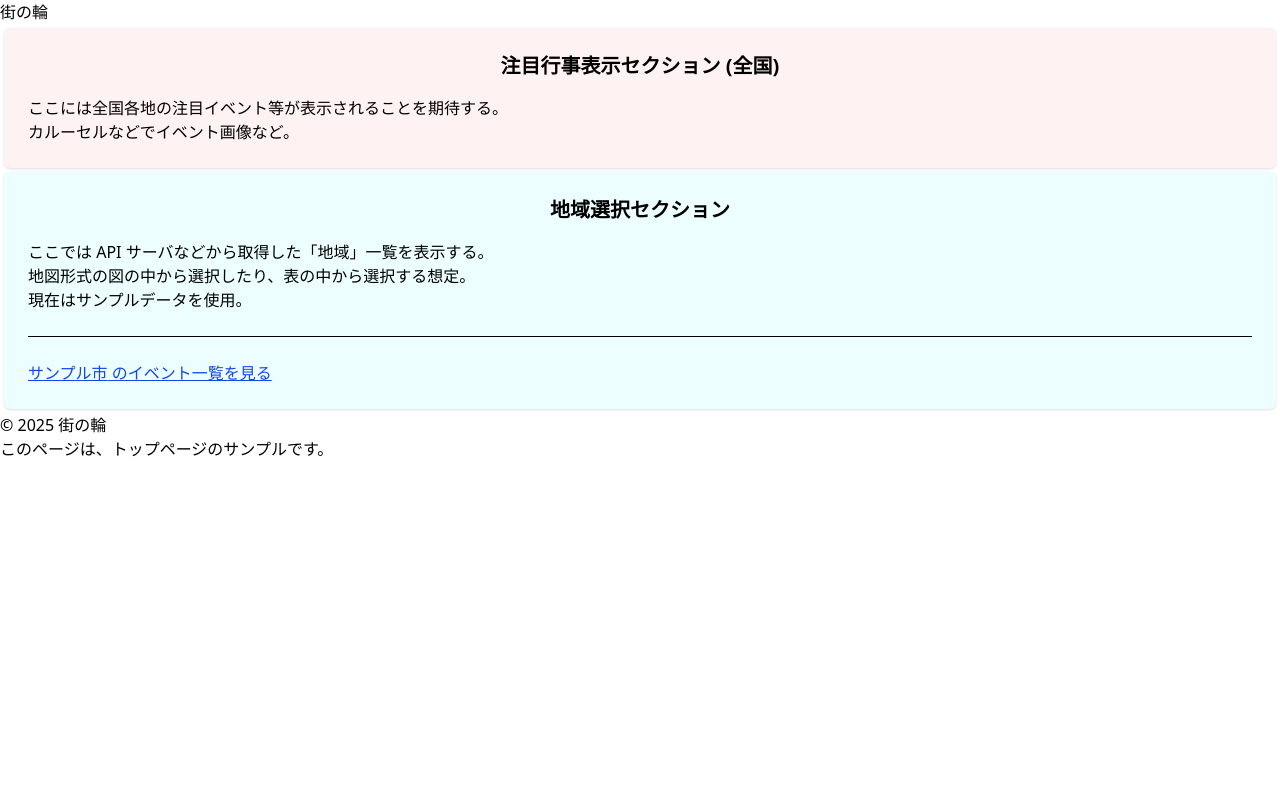
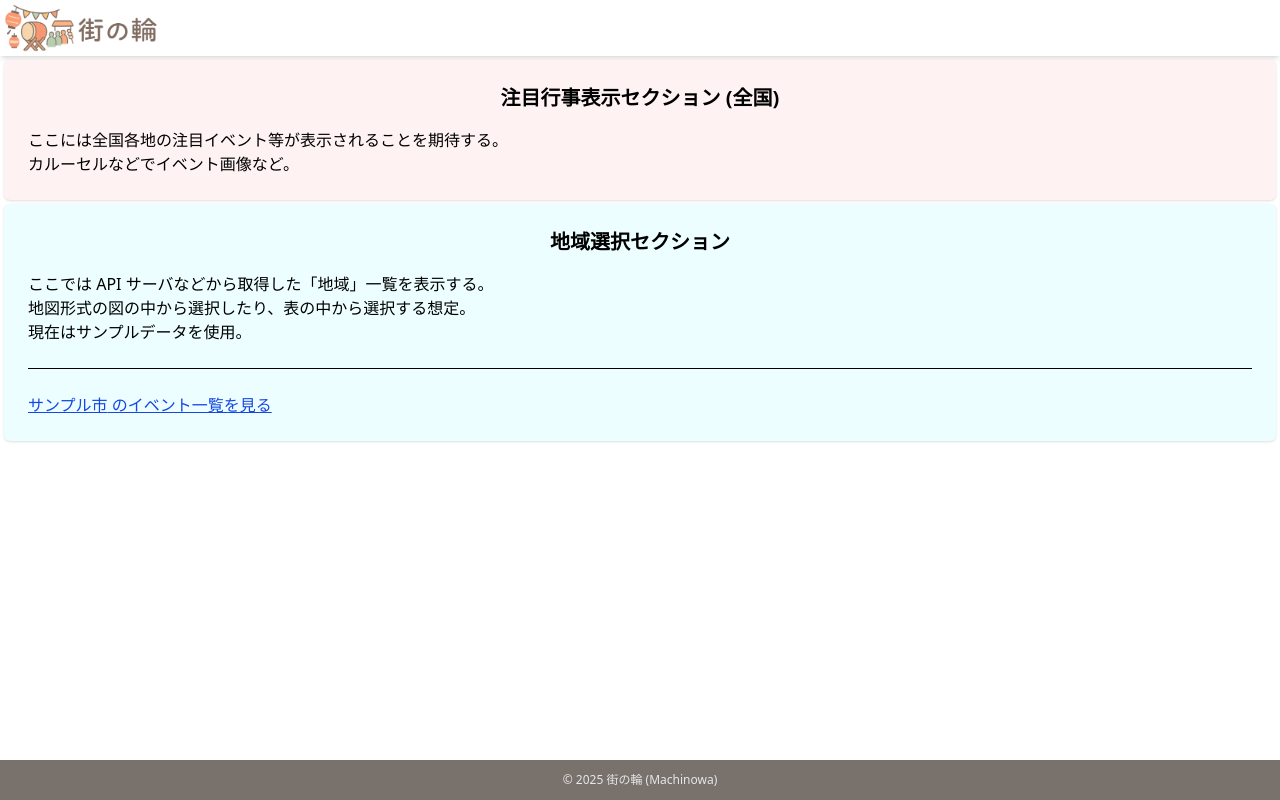
Before and after one commit to S-Del/machinowa, a React (Vite) app: page / in a window 1280 px wide. Built offline with nearby package versions, Linux system fonts and the light colour scheme.

Commit message:
[add] Header & Footer

```diff
--- /dev/null
+++ b/src/components/layout/Footer.tsx
@@ -0,0 +1,12 @@
+import React from 'react';
+
+export const Footer: React.FC = () => {
+  return (
+    <footer className="bg-stone-500 text-gray-200 p-3 mt-auto text-center text-xs">
+      {/* mt-auto は親がflex flex-col min-h-screenの場合にフッターを下部に押しやる */}
+      <a href="https://gitlab.com/S-Del" target="_blank" rel="noopener noreferrer">
+        <p>&copy; {new Date().getFullYear()} 街の輪 (Machinowa)</p>
+      </a>
+    </footer>
+  );
+};
--- /dev/null
+++ b/src/components/layout/Header.tsx
@@ -0,0 +1,14 @@
+import React from "react";
+import { Link } from "react-router-dom";
+import logo from "../../assets/logo/logo.png";
+
+
+export const Header: React.FC = () => {
+  return (
+    <header className="flex items-center justify-between p-1 shadow-md">
+      <Link to="/">
+        <img src={logo} className="max-h-[3rem]" alt="街の輪のロゴ画像" />
+      </Link>
+    </header>
+  );
+};
--- a/src/pages/RegionSelectorTopPage.tsx
+++ b/src/pages/RegionSelectorTopPage.tsx
@@ -1,12 +1,12 @@
 import React from "react";
 import { RegionSelectorSection } from "../components/RegionSelectorSection";
+import { Header } from "../components/layout/Header";
+import { Footer } from "../components/layout/Footer";
 
 const RegionSelectorTopPage: React.FC = () => {
   return (
-    <div>
-      <header>
-        <h1>街の輪</h1>
-      </header>
+    <div className="flex flex-col min-h-screen">
+      <Header />
 
       <main>
         <section className="m-1 p-6 bg-red-50 rounded-md shadow-sm">
@@ -18,10 +18,7 @@ const RegionSelectorTopPage: React.FC = () => {
         <RegionSelectorSection />
       </main>
 
-      <footer>
-        <p>&copy; {new Date().getFullYear()} 街の輪</p>
-        <p>このページは、トップページのサンプルです。</p>
-      </footer>
+      <Footer />
     </div>
   );
 };
```
Also changed, not shown: src/assets/logo/logo-square.png (added), src/assets/logo/logo.png (added).
